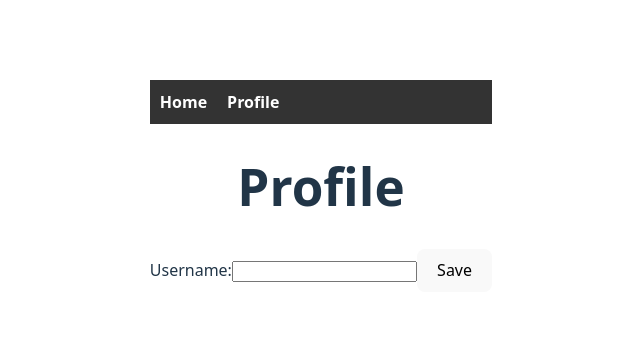
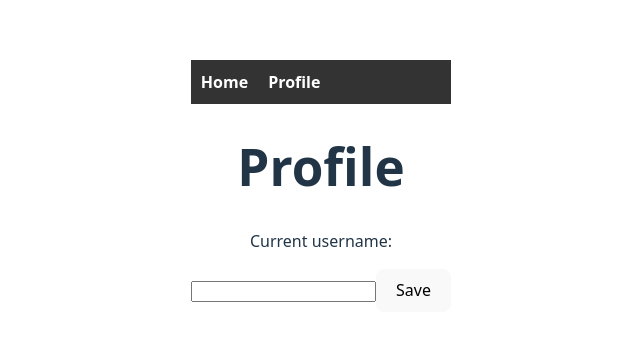
Before and after one commit to AmberWein/Tweeter-2.0, a React (Vite) app: page /profile in a window 1280 px wide. Shown: the part 214-554 px from the top of the page, without its empty margins (319-959 px from the left). Built offline with nearby package versions, Linux system fonts and the light colour scheme; no server answers.

Commit message:
continue step 3: save the new username locally whenever changed, and send it to the server when creating a new tweet

```diff
--- a/src/pages/Home.jsx
+++ b/src/pages/Home.jsx
@@ -41,7 +41,7 @@ const Home = () => {
     const username = localStorage.getItem("username") || "";
     const newTweet = {
       content,
-      userName: username,
+      userName: localStorage.getItem("username") || "",
       date: new Date().toISOString(),
     };
     setLoading(true);
--- a/src/pages/Profile.jsx
+++ b/src/pages/Profile.jsx
@@ -2,28 +2,30 @@ import { useState, useEffect } from "react";
 
 const Profile = () => {
   const [username, setUsername] = useState("");
+  const [newUsername, setNewUsername] = useState("");
 
+  // load username from localStorage on mount
   useEffect(() => {
     const savedUsername = localStorage.getItem("username") || "";
     setUsername(savedUsername);
+    setNewUsername(savedUsername);
   }, []);
 
-  const handleChange = (e) => {
-    setUsername(e.target.value);
-  };
-
   const handleSave = () => {
-    localStorage.setItem("username", username);
-    alert("user's name saved");
+    setUsername(newUsername);
+    localStorage.setItem("username", newUsername);
+    alert("User's name updated successfully!");
   };
 
   return (
-    <div>
+    <div className="profile-page">
       <h1>Profile</h1>
-      <label>
-        Username:
-        <input type="text" value={username} onChange={handleChange} />
-      </label>
+      <p>Current username: {username}</p>
+      <input
+        type="text"
+        value={newUsername}
+        onChange={(e) => setNewUsername(e.target.value)}
+      />
       <button onClick={handleSave}>Save</button>
     </div>
   );
```
